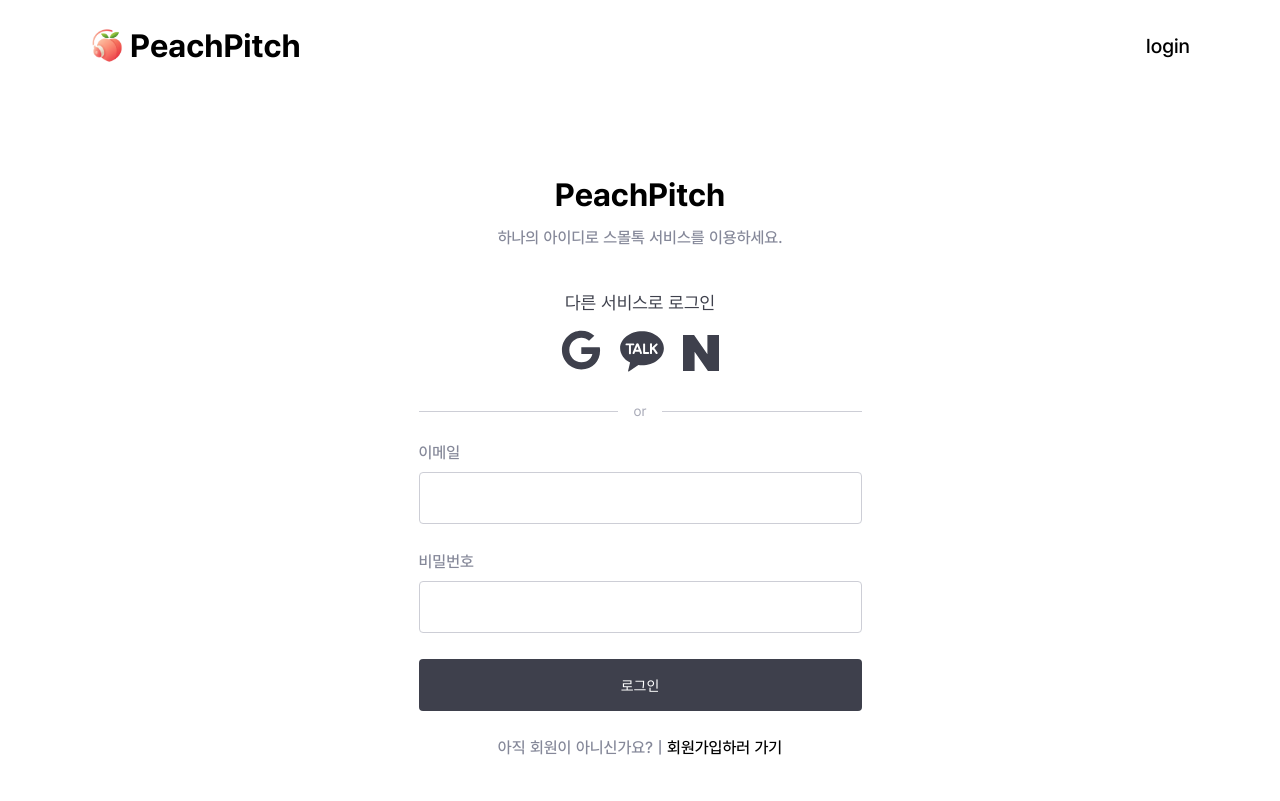
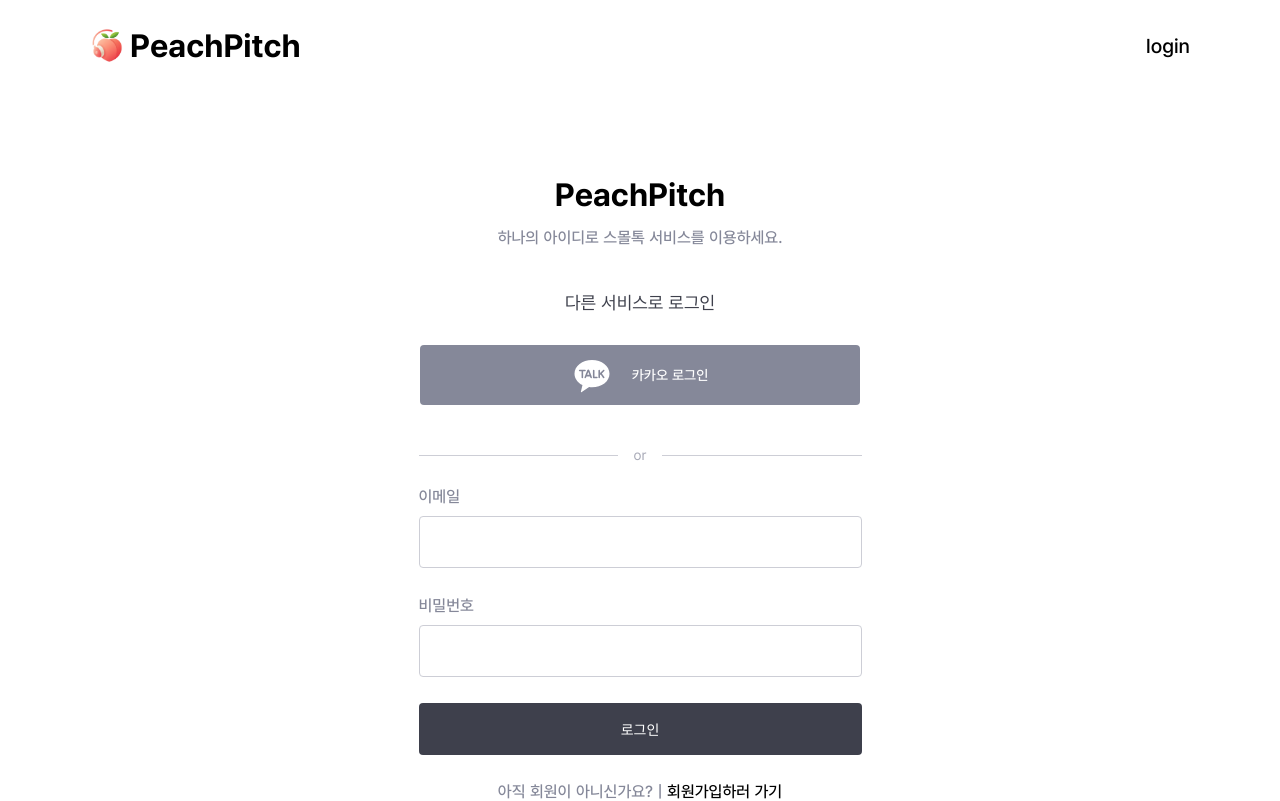
Before and after one commit to sweethyom/peachpitch, a React (Vite) app in the folder Frontend/: page /login in a window 1280 px wide. Shown: the top 801 px of the page. Built offline with nearby package versions, Linux system fonts and the light colour scheme; a web font is replaced by a local one; what chartjs-plugin-datalabels would draw is missing.

Commit message:
feat(login): 로그인 버튼 css 수정
카카오 로그인만 크게 키웠습니다.

```diff
--- a/Frontend/src/pages/login/loginPage.tsx
+++ b/Frontend/src/pages/login/loginPage.tsx
@@ -6,12 +6,13 @@
 
 import styles from './styles/login.module.scss';
 
-import { FaGoogle } from "react-icons/fa";
+// import { FaGoogle } from "react-icons/fa";
 import { RiKakaoTalkFill } from "react-icons/ri";
-import { SiNaver } from "react-icons/si";
+// import { SiNaver } from "react-icons/si";
 
 import GreenAlert from '@/components/alert/greenAlert';
 import RedAlert from '@/components/alert/redAlert';
+import { color } from 'echarts';
 
 function loginPage() {
   const navigate = useNavigate();
@@ -66,7 +67,7 @@
       // const userId = headers["user_id"] || headers["userId"];
       const refreshToken = headers["refresh"] || headers["Refresh"] || headers["REFRESH"];
 
-      console.log("accessToken = " , accessToken);
+      console.log("accessToken = ", accessToken);
       const data = await response.json(); // ✅ JSON 데이터 파싱
 
       if (response.ok) {
@@ -181,15 +182,18 @@
 
             <p className={styles.login__sns}>다른 서비스로 로그인</p>
             <div className={styles.login__sns__item}>
-              <a onClick={() => handleSocialLogin('google')}>
+              {/* <a onClick={() => handleSocialLogin('google')}>
                 <FaGoogle style={{ fontSize: '40px' }} />
+              </a> */}
+
+              <a onClick={() => handleSocialLogin('kakao')}>
+                <div className={styles.kakao}>
+                  <RiKakaoTalkFill style={{ fontSize: '40px', color:"#ffffff" }} />
+                  <p>카카오 로그인</p>
+                </div>
               </a>
 
-              <a onClick={() => handleSocialLogin('kakao')}>
-                <RiKakaoTalkFill style={{ fontSize: '50px' }} />
-              </a>
-
-              <SiNaver style={{ fontSize: '36px' }} />
+              {/* <SiNaver style={{ fontSize: '36px' }} /> */}
             </div>
 
             <div className={styles.login__divider}>
--- a/Frontend/src/pages/login/styles/login.module.scss
+++ b/Frontend/src/pages/login/styles/login.module.scss
@@ -19,6 +19,30 @@
     padding-right: 10px;
 
     // margin: 100px auto 100px auto;
+}
+
+.kakao {
+    display: flex;
+    width: 440px;
+    align-items: center;
+    background-color: var(--color-white-500);
+    border-radius: 4px;
+    padding: 10px 12px;
+    justify-content: center;
+    margin: 20px 0;
+    cursor: pointer;
+
+    p {
+        margin-left: 20px;
+        font-size: 14px;
+        font-weight: 500;
+        color: var(--color-white-000);
+    }
+}
+
+.kakao:hover {
+    background-color: var(--color-white-600);
+
 }
 
 .login {
```
Also changed, not shown: 1 other file (tests, documents, lock files or other folders).
